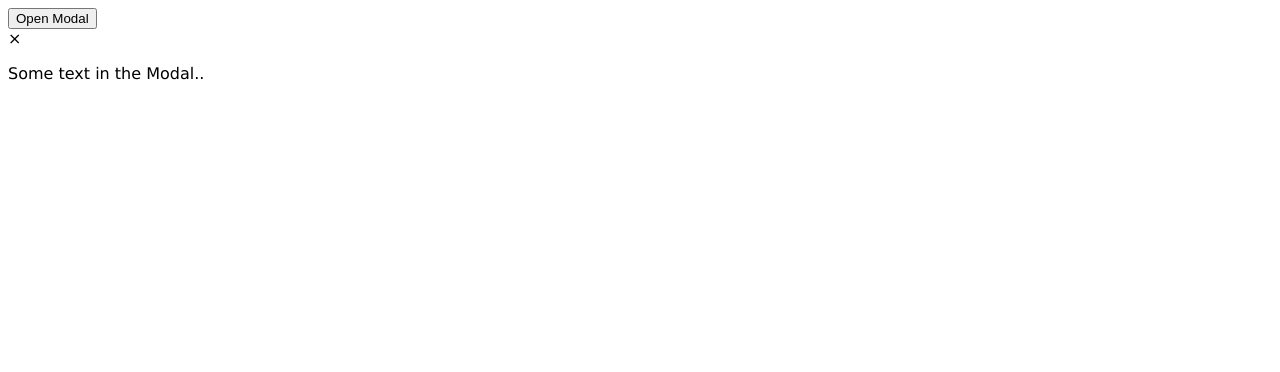
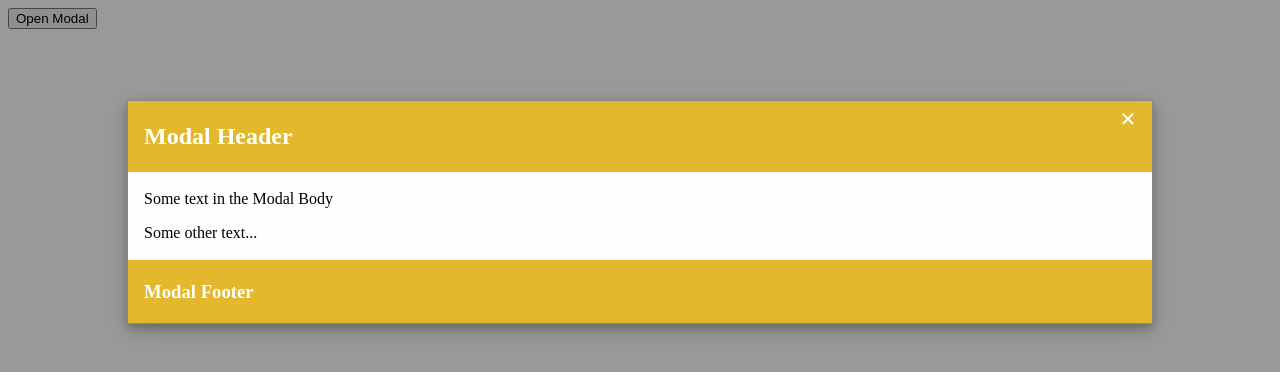
Before and after one commit to owen1190/HowToCreate, a plain HTML site: page Modal Box/index.html in a window 1280 px wide. Both pictures are taken after a click on the button "Open Modal". Drawn offline with Linux system fonts and the light colour scheme; files that its build step writes are made by us from their sources.

Commit message:
add Modal Box

```diff
--- a/Modal Box/index.html
+++ b/Modal Box/index.html
@@ -5,22 +5,31 @@
   <title></title>
   <meta charset="UTF-8">
   <meta name="viewport" content="width=device-width, initial-scale=1">
-  <link href="css/style.css" rel="stylesheet">
+  <link href="style.css" rel="stylesheet">
 </head>
 
 <body>
   <button id="myBtn">Open Modal</button>
 
-  <!-- The Modal -->
+
   <div id="myModal" class="modal">
+    <div class="modal-content">
+      <div class="modal-header">
+        <span class="close">&times;</span>
+        <h2>Modal Header</h2>
+      </div>
+      <div class="modal-body">
+        <p>Some text in the Modal Body</p>
+        <p>Some other text...</p>
+      </div>
+      <div class="modal-footer">
+        <h3>Modal Footer</h3>
+      </div>
+    </div>
+  </div>
+ <script src="index.js">
 
-    <!-- Modal content -->
-    <div class="modal-content">
-      <span class="close">&times;</span>
-      <p>Some text in the Modal..</p>
-    </div>
-
-  </div>
+ </script>
 </body>
 
 </html>
--- /dev/null
+++ b/Modal Box/index.js
@@ -0,0 +1,22 @@
+
+var modal = document.getElementById('myModal');
+
+var btn = document.getElementById("myBtn");
+
+var span = document.getElementsByClassName("close")[0];
+
+btn.onclick = function() {
+    modal.style.display = "block";
+}
+
+
+span.onclick = function() {
+    modal.style.display = "none";
+}
+
+
+window.onclick = function(event) {
+    if (event.target == modal) {
+        modal.style.display = "none";
+    }
+}
--- /dev/null
+++ b/Modal Box/style.css
@@ -0,0 +1,68 @@
+.modal {
+    display: none; /* 隐藏 */
+    position: fixed;
+    z-index: 1; /* 在页面最顶部*/
+    padding-top: 100px;
+    left: 0;
+    top: 0;
+    width: 100%;
+    height: 100%;
+    overflow: auto;
+    background-color: rgb(0,0,0);
+    background-color: rgba(0,0,0,0.4);
+}
+
+
+.modal-content {
+    position: relative;
+    background-color: #fefefe;
+    margin: auto;
+    padding: 0;
+    border: 1px solid #888;
+    width: 80%;
+    box-shadow: 0 4px 8px 0 rgba(0,0,0,0.2),0 6px 20px 0 rgba(0,0,0,0.19);
+    -webkit-animation-name: animatetop;
+    -webkit-animation-duration: 0.4s;
+    animation-name: animatetop;
+    animation-duration: 0.4s
+}
+
+/*浮现动画*/
+@-webkit-keyframes animatetop {
+    from {top:-300px; opacity:0}
+    to {top:0; opacity:1}
+}
+
+@keyframes animatetop {
+    from {top:-300px; opacity:0}
+    to {top:0; opacity:1}
+}
+
+/* 关闭按钮 */
+.close {
+    color: white;
+    float: right;
+    font-size: 28px;
+    font-weight: bold;
+}
+
+.close:hover,
+.close:focus {
+    color: #000;
+    text-decoration: none;
+    cursor: pointer;
+}
+
+.modal-header {
+    padding: 2px 16px;
+    background-color: #e3b82c;
+    color: white;
+}
+
+.modal-body {padding: 2px 16px;}
+
+.modal-footer {
+    padding: 2px 16px;
+    background-color: #e3b82c;
+    color: white;
+}
```
Also changed, not shown: Modal Box/img/QQ截图20170603105020.jpg (added), 1 other file.
